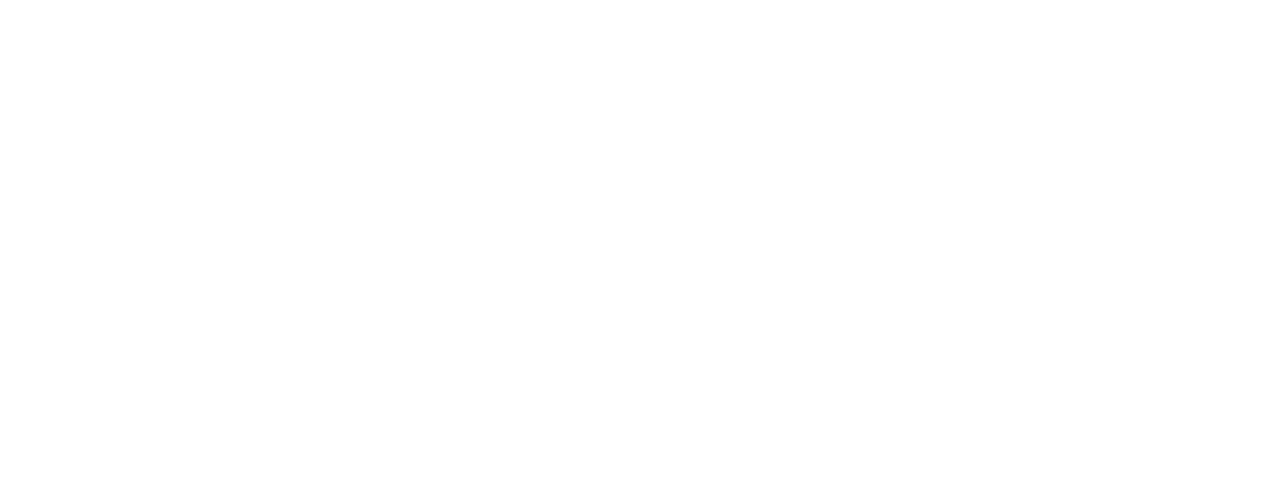
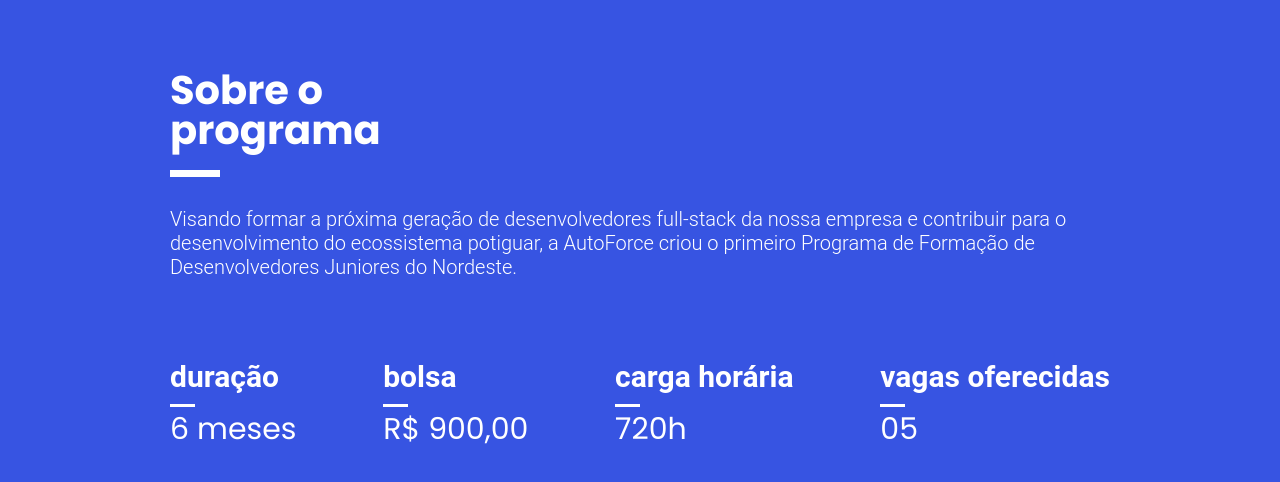
Before and after one commit to lucsmac/autoforce-academy, a Next.js app: page / in a window 1280 px wide. Shown: the part 3675-4157 px from the top of the page. Before the commit the page ends 3645 px from the top, so only its background shows below. Built offline with nearby package versions, Linux system fonts and the light colour scheme.

Commit message:
adding about the program section

```diff
--- /dev/null
+++ b/public/components/AboutTheProgram/about-the-program.module.scss
@@ -0,0 +1,48 @@
+.aboutTheProgram {
+  ul {
+    list-style: none;
+    padding: 0;
+    margin: 0;
+    display: flex;
+    justify-content: space-between;
+    margin-top: 8rem;
+  }
+
+  ul li h3 {
+    color: #FFF;
+    font-size: 3rem;
+    font-weight: 700;
+    border-bottom: none;
+    text-transform: lowercase
+  }
+
+  ul li h3::after {
+    content: '';
+    width: 25px;
+    height: 3px;
+    display: block;
+    background-color: #FFF;
+    margin-top: 1rem;
+    font-family: 'Poppins', sans-serif;
+  }
+
+  ul li p {
+    color: #FFF;
+    font-size: 3rem;
+    font-weight: 300;
+    border-bottom: none;
+    text-transform: inherit;
+    font-family: 'Poppins', sans-serif;
+  }
+
+  @media screen and (max-width: 768px) {
+    padding: 5rem 0;
+
+    ul {
+      display: grid;
+      grid-template-columns: 1fr;
+      row-gap: 2rem;
+      column-gap: 4rem;
+    }
+  }
+}
--- /dev/null
+++ b/public/components/AboutTheProgram/index.jsx
@@ -0,0 +1,46 @@
+import styles from './about-the-program.module.scss'
+
+export function AboutTheProgram() {
+  return (
+    <div className={`${styles.aboutTheProgram} blueSection`}>
+      <div class="container">
+        <h2 class="contentTitle">Sobre o<br /> programa</h2>
+        <p class="contentText">Visando formar a próxima geração de desenvolvedores full-stack da nossa empresa e contribuir para o desenvolvimento do ecossistema potiguar, a AutoForce criou o primeiro Programa de Formação de Desenvolvedores Juniores do Nordeste.</p>
+        <ul>
+          <li>
+            <h3>
+              duração
+            </h3>
+            <p>
+              6 meses
+            </p>
+          </li>
+          <li>
+            <h3>
+              bolsa
+            </h3>
+            <p>
+              R$ 900,00
+            </p>
+          </li>
+          <li>
+            <h3>
+              carga horária
+            </h3>
+            <p>
+              720h
+            </p>
+          </li>
+          <li>
+            <h3>
+              vagas oferecidas
+            </h3>
+            <p>
+              05
+            </p>
+          </li>
+        </ul>
+      </div>
+    </div>
+  )
+}
--- a/src/pages/index.jsx
+++ b/src/pages/index.jsx
@@ -1,3 +1,4 @@
+import { AboutTheProgram } from '../../public/components/AboutTheProgram'
 import { Banner } from '../../public/components/Banner'
 import { Categories } from '../../public/components/categories'
 import { Institutional } from '../../public/components/Institutional'
@@ -8,6 +9,7 @@
       <Banner />
       <Institutional />
       <Categories />
+      <AboutTheProgram />
     </div>
   )
 }
```
